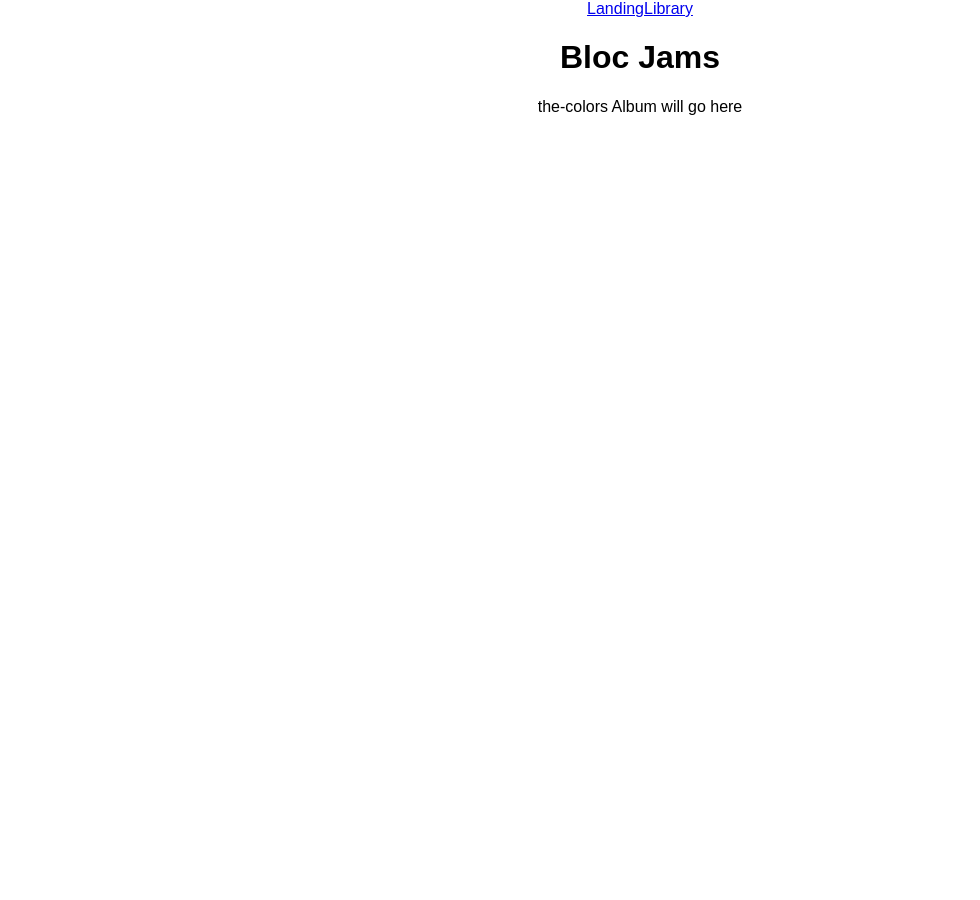
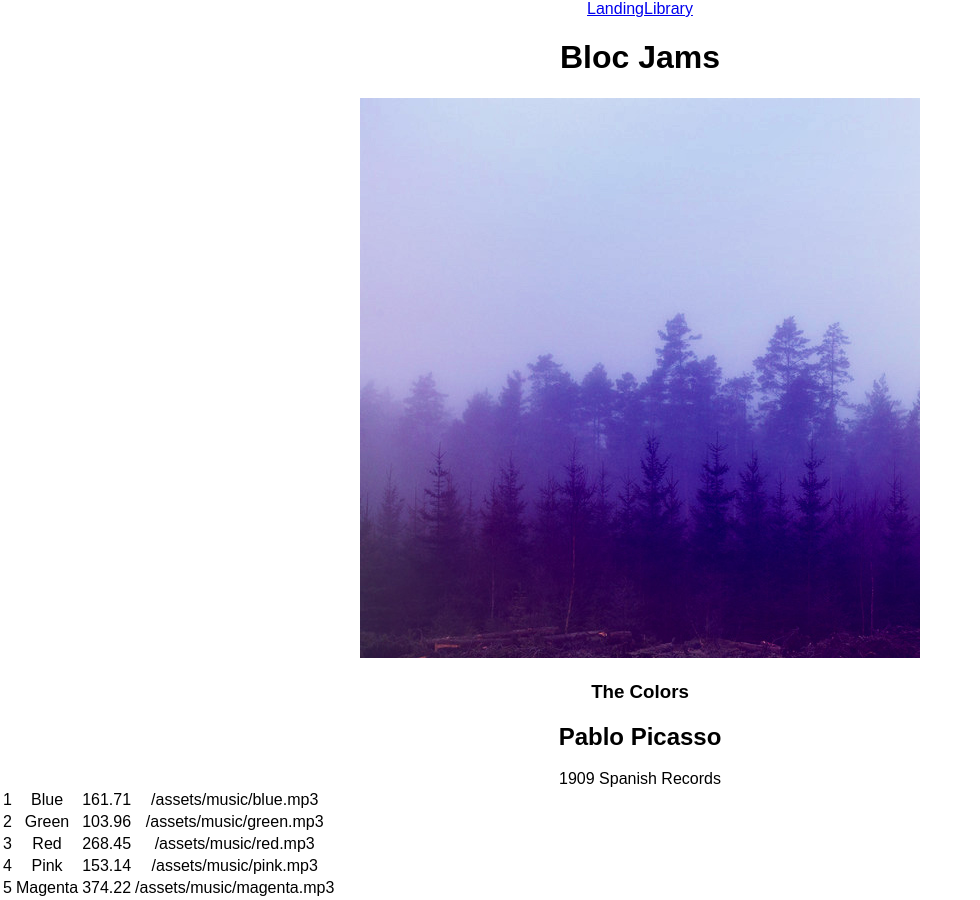
Before and after one commit to danomckenzie/bloc-jams-react, a React (Create React App) app: page /album/the-colors in a window 1280 px wide. Shown: the whole page, without its empty margins (0-980 px from the left). Before the commit the page ends 800 px from the top, so only its background shows below. Built offline with nearby package versions, Linux system fonts and the light colour scheme.

Commit message:
Bloc Jams React: album component

```diff
--- a/src/components/Album.js
+++ b/src/components/Album.js
@@ -1,10 +1,43 @@
 import React, { Component } from 'react';
+import albumData from './../data/albums';
 
 class Album extends Component {
+  constructor(props) {
+    super(props);
+
+    const album = albumData.find( album => {
+      return album.slug === this.props.match.params.slug
+    });
+
+    this.state = {
+      album: album
+    };
+  }
   render() {
     return (
       <section className="album">
-        {this.props.match.params.slug} Album will go here
+        <section id="album-info">
+        <img id="album-cover-art" src={this.state.album.albumCover} alt={this.state.album.title}/>
+          <div className="album-details">
+            <h1 id="album-title">{this.state.album.title}</h1>
+            <h2 className="artist">{this.state.album.artist}</h2>
+            <div id="release-info">{this.state.album.releaseInfo}</div>
+          </div>
+          <table>
+            <tbody>
+            {
+              this.state.album.songs.map( (song, index) =>
+                <tr key={index}>
+                  <td>{index + 1}</td>
+                  <td>{song.title}</td>
+                  <td>{song.duration}</td>
+                  <td>{song.audioSrc}</td>
+                </tr>
+              )
+            }
+            </tbody>
+          </table>
+        </section>
       </section>
     );
   }
--- a/src/components/Library.js
+++ b/src/components/Library.js
@@ -12,7 +12,7 @@ class Library extends Component {
       <section className='library'>
         {
           this.state.albums.map( (album, index) =>
-            <Link to={'/album/${album.slug}'} key={index}>
+            <Link to={`/album/${album.slug}`} key={index}>
               <img src={album.albumCover} alt={album.title} />
               <div>{album.title}</div>
               <div>{album.artist}</div>
```
